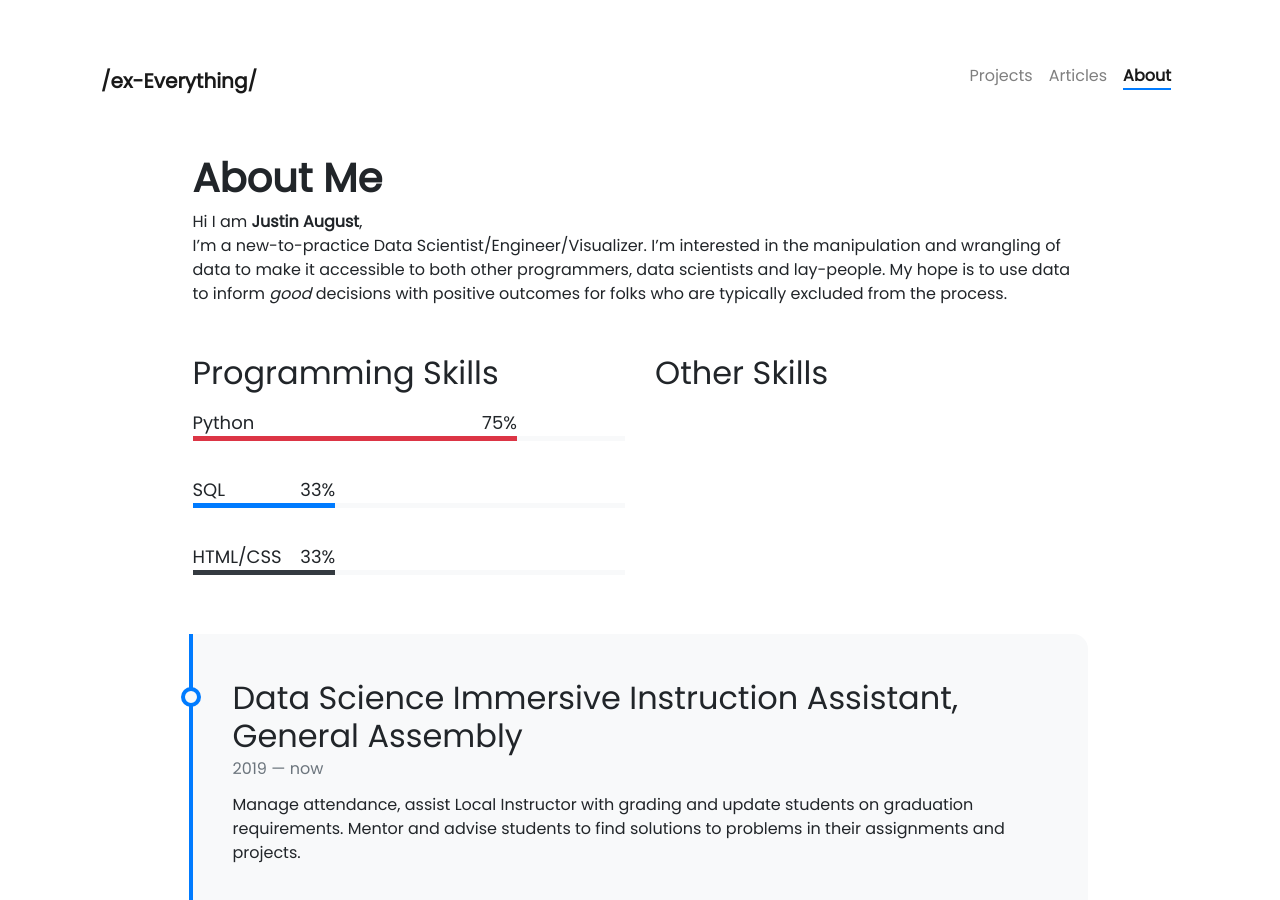
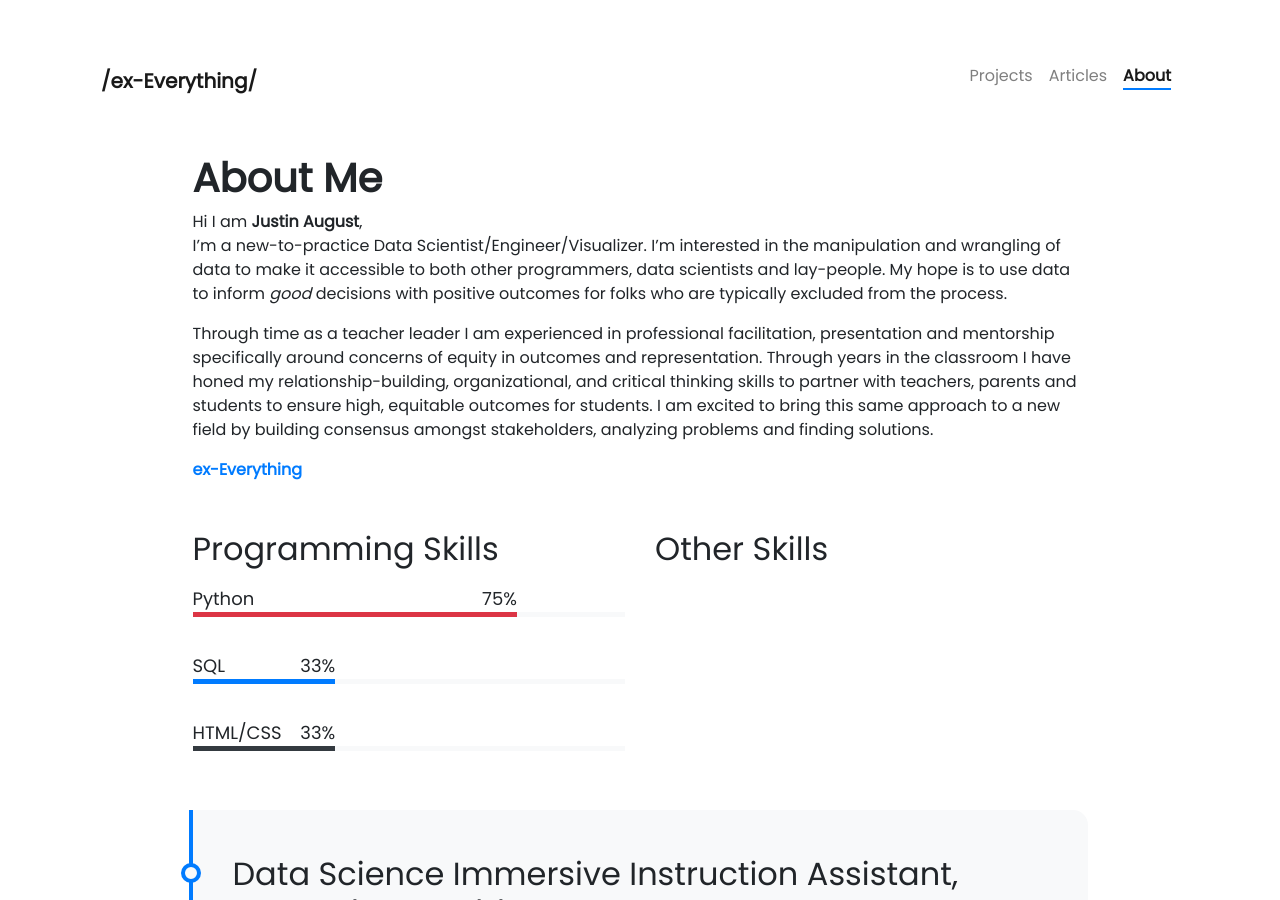
Before and after one commit to justinaugust/justinaugust.github.io, a Jekyll site: the page built from pages/about.md, in a window 1280 px wide and 900 px high. Built offline with Jekyll 4.4.1, drawn with Linux system fonts in a browser that asks for light colours; nearby versions of some CDN libraries.

Commit message:
more about

```diff
--- a/pages/about.md
+++ b/pages/about.md
@@ -10,6 +10,10 @@ weight: 3
 Hi I am **{{ site.author.name }}**,<br>
 I'm a new-to-practice Data Scientist/Engineer/Visualizer. I'm interested in the manipulation and wrangling of data to make it accessible to both other programmers, data scientists and lay-people. My hope is to use data to inform _good_ decisions with positive outcomes for folks who are typically excluded from the process.
 
+Through time as a teacher leader I am experienced in professional facilitation, presentation and mentorship specifically around concerns of equity in outcomes and representation. Through years in the classroom I have honed my relationship-building, organizational, and critical thinking skills to partner with teachers, parents and students to ensure high, equitable outcomes for students. I am excited to bring this same approach to a new field by building consensus amongst stakeholders, analyzing problems and finding solutions.
+
+<a href="/articles/ex-everything"><strong>ex-Everything</strong></a>
+
 <div class="row">
 {% include about/skills.html title="Programming Skills" source=site.data.programming-skills %}
 {% include about/skills.html title="Other Skills" source=site.data.other-skills %}
```
